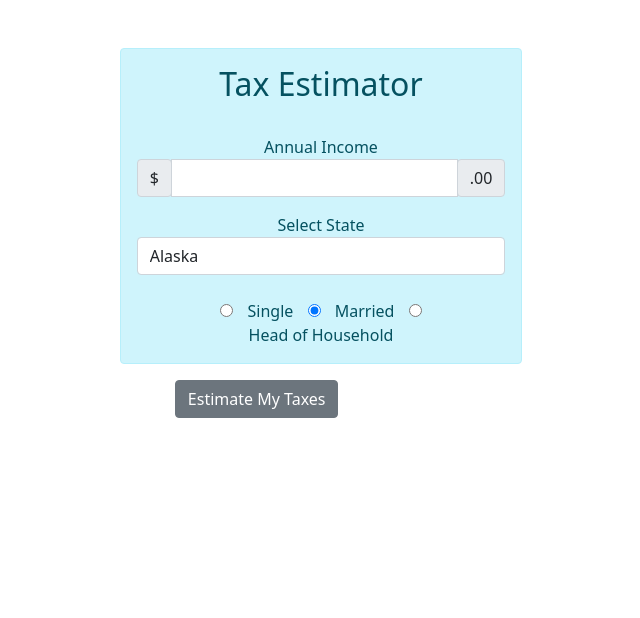
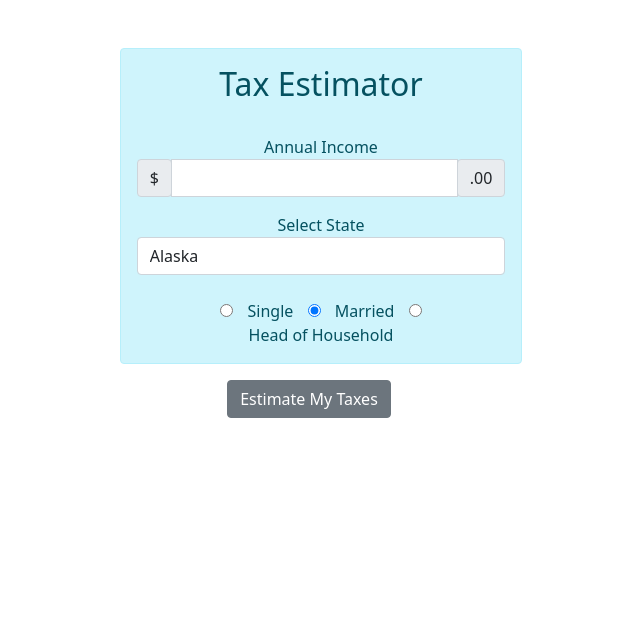
Before and after one commit to AECInkomoko/AEC-tax-checker, a Django app: page / in a window 1280 px wide. Shown: the top 618 px of the page, without its empty margins (319-959 px from the left). Run offline with Django 3.2, Linux system fonts and the light colour scheme.

Commit message:
home page row extended

```diff
--- a/estimator/templates/estimator/home.html
+++ b/estimator/templates/estimator/home.html
@@ -115,14 +115,13 @@
 
         <!-- Button Row-->
         <div class="row">
-          <div class="col-lg-4"></div>
-          <div class="col-lg-3">
+          <div class="col-lg-3"></div>
+          <div class="col-lg-6">
             <center>
             <input type="submit" value="Estimate My Taxes" class="btn btn-secondary">
             </center>
           </div>
-
-          <div class="col-lg-4"></div>
+          <div class="col-lg-3"></div>
         </div>
     </form>
   </div>
```
